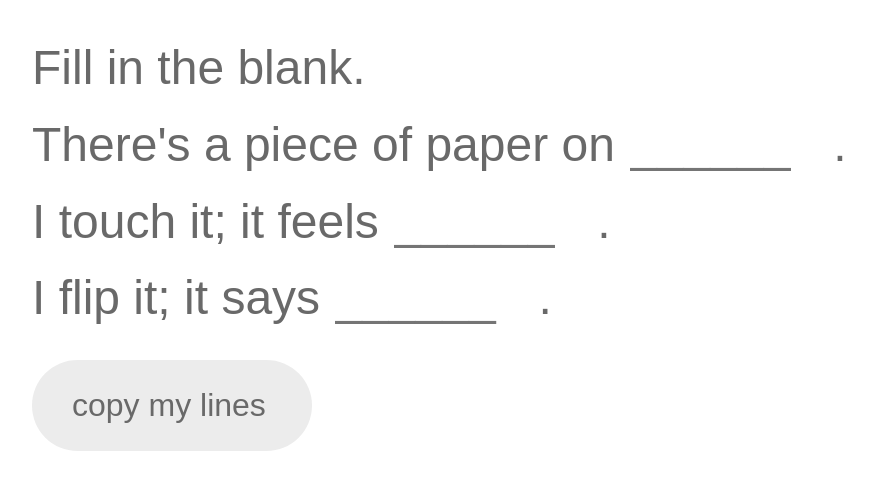
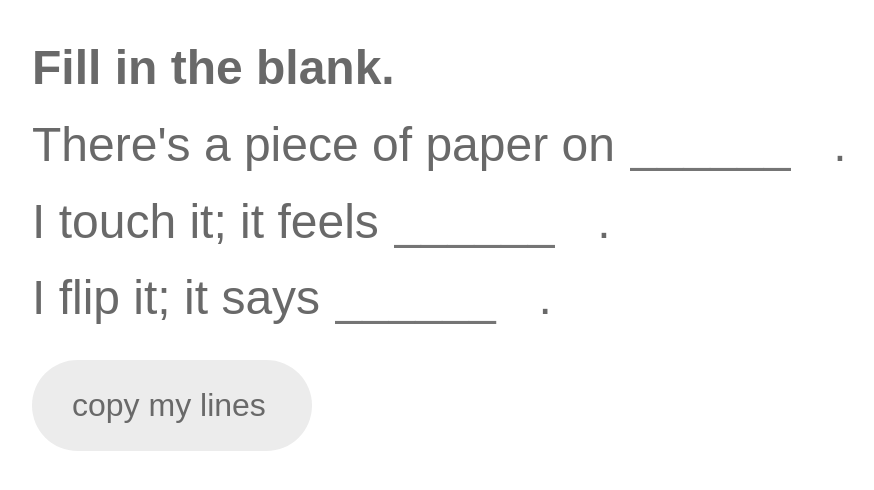
Before and after one commit to kumikokashii/applepiecoffeecake, a React (Create React App) app: page / in a window 1280 px wide. Shown: the top 490 px of the page, without its empty margins (8-882 px from the left). Built offline with nearby package versions, Linux system fonts and the light colour scheme.

Commit message:
change font weight

```diff
--- a/package.json
+++ b/package.json
@@ -1,6 +1,6 @@
 {
   "name": "applepiecoffeecake-app",
-  "homepage": "https://applepiecoffeecake.com",
+  "homepage": "https://www.applepiecoffeecake.com",
   "version": "0.1.0",
   "private": true,
   "dependencies": {
--- a/src/App.css
+++ b/src/App.css
@@ -3,12 +3,12 @@ body {
   color: #696969;
   font-family: sans-serif;
   font-size: 48px;
-  font-weight: lighter;
+  font-weight: 100;
   line-height: 1.6;
 }
 
 .fillin {
-  font-weight: normal;
+  font-weight: 900;
 }
 
 .lines {
```
